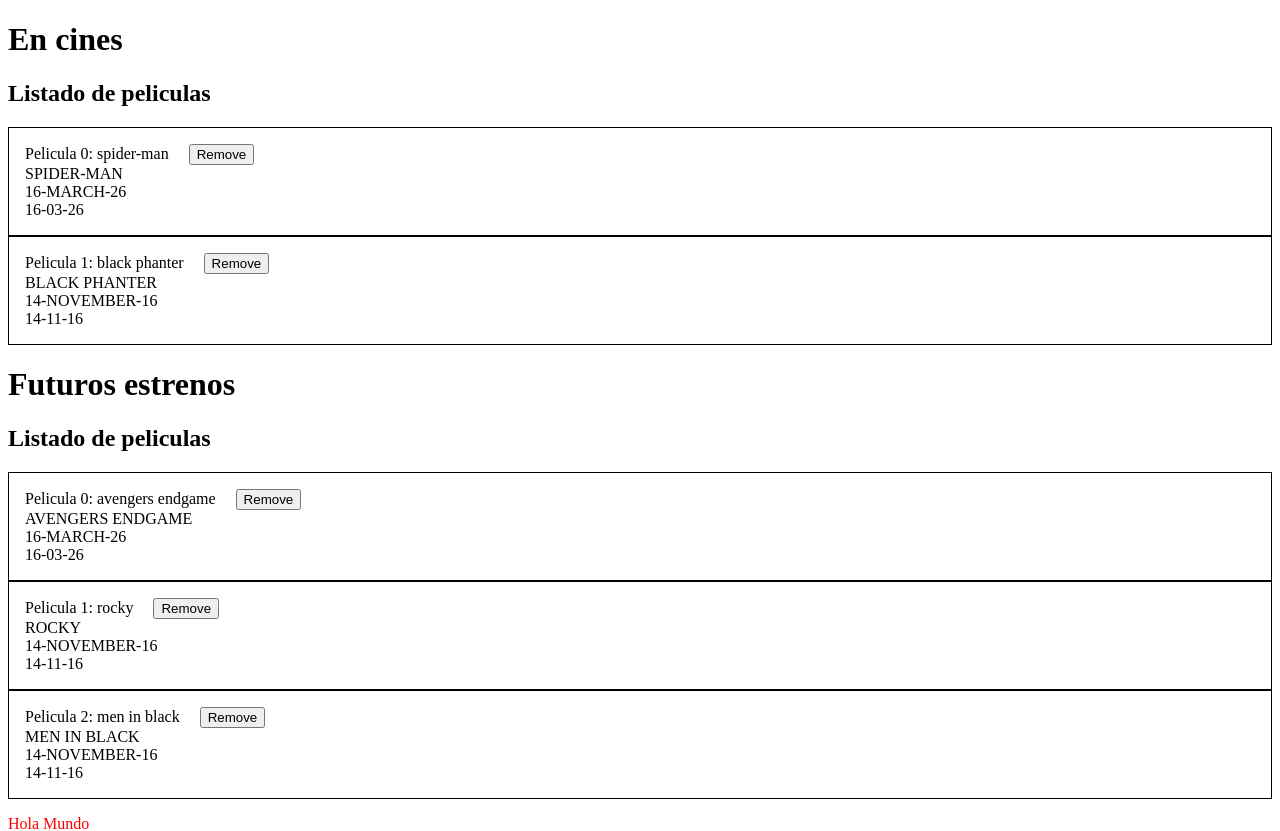
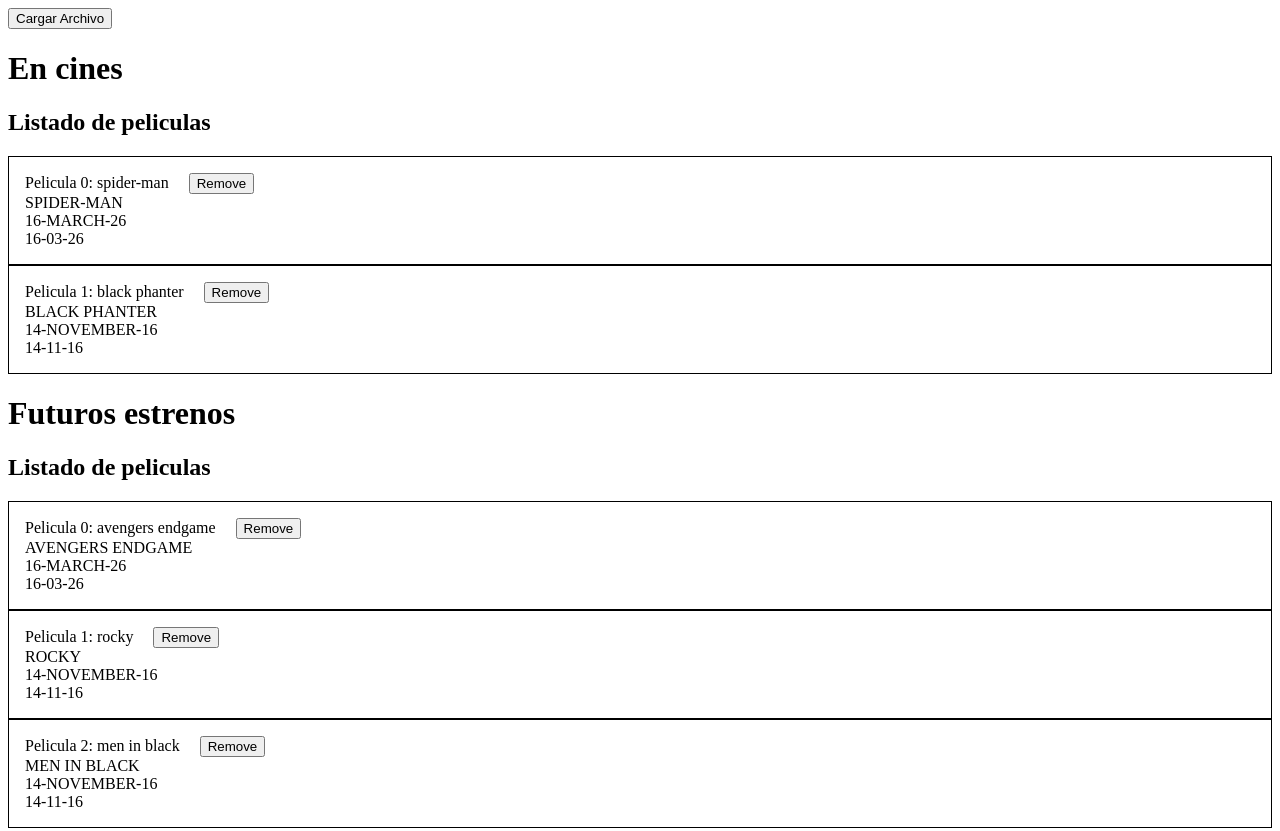
Before and after one commit to PeterCodeDev/Angular_ASP.NET, an Angular app in the folder front-end/: page / in a window 1280 px wide. Shown: the top 831 px of the page. Built offline with nearby package versions, Linux system fonts and the light colour scheme.

Commit message:
Update con el uso de ng-container

```diff
--- a/front-end/src/app/app.html
+++ b/front-end/src/app/app.html
@@ -1,12 +1,19 @@
+<input type="file" style="display:none" #cargador>
+<button (click)="cargador.click">Cargar Archivo</button>
+
+
+
+
+
+
+
 
 
 <h1>En cines</h1>
-
 <app-listado-peliculas [peliculas]="peliculaEnCines"></app-listado-peliculas>
 
 
 <h1>Futuros estrenos</h1>
-
 <app-listado-peliculas [peliculas]="peliculasProximosEstrenos"></app-listado-peliculas>
 
 
--- a/front-end/src/app/peliculas/listado-peliculas/listado-peliculas.html
+++ b/front-end/src/app/peliculas/listado-peliculas/listado-peliculas.html
@@ -9,13 +9,13 @@
   <p>No hay peliculas para mostrar</p>
 </div>
 
-<div *ngIf = "peliculas && peliculas.length > 0">
+<ng-container *ngIf = "peliculas && peliculas.length > 0">
   <div *ngFor="let pelicula of peliculas;
   let index = index"
   class = "pelicula-contenedor">
     <div>
       Pelicula {{index}}: {{pelicula.titulo | lowercase}}
-    <button style="margin-left: 1rem;">Remove</button>
+    <button style="margin-left: 1rem;"(click)="remove(index)">Remove</button>
     </div>
     <div>
       {{pelicula.titulo | uppercase}}
@@ -27,4 +27,4 @@
       {{pelicula.fechaLanzamiento | date:"dd-MM-yy"}}
     </div>
   </div>
-</div>
+</ng-container>
--- a/front-end/src/app/peliculas/listado-peliculas/listado-peliculas.ts
+++ b/front-end/src/app/peliculas/listado-peliculas/listado-peliculas.ts
@@ -17,4 +17,7 @@
   ngOnInit(): void {
 
   }
+  remove(indicePelicula: number): void{
+    this.peliculas.splice(indicePelicula,1);
+  }
 }
```
